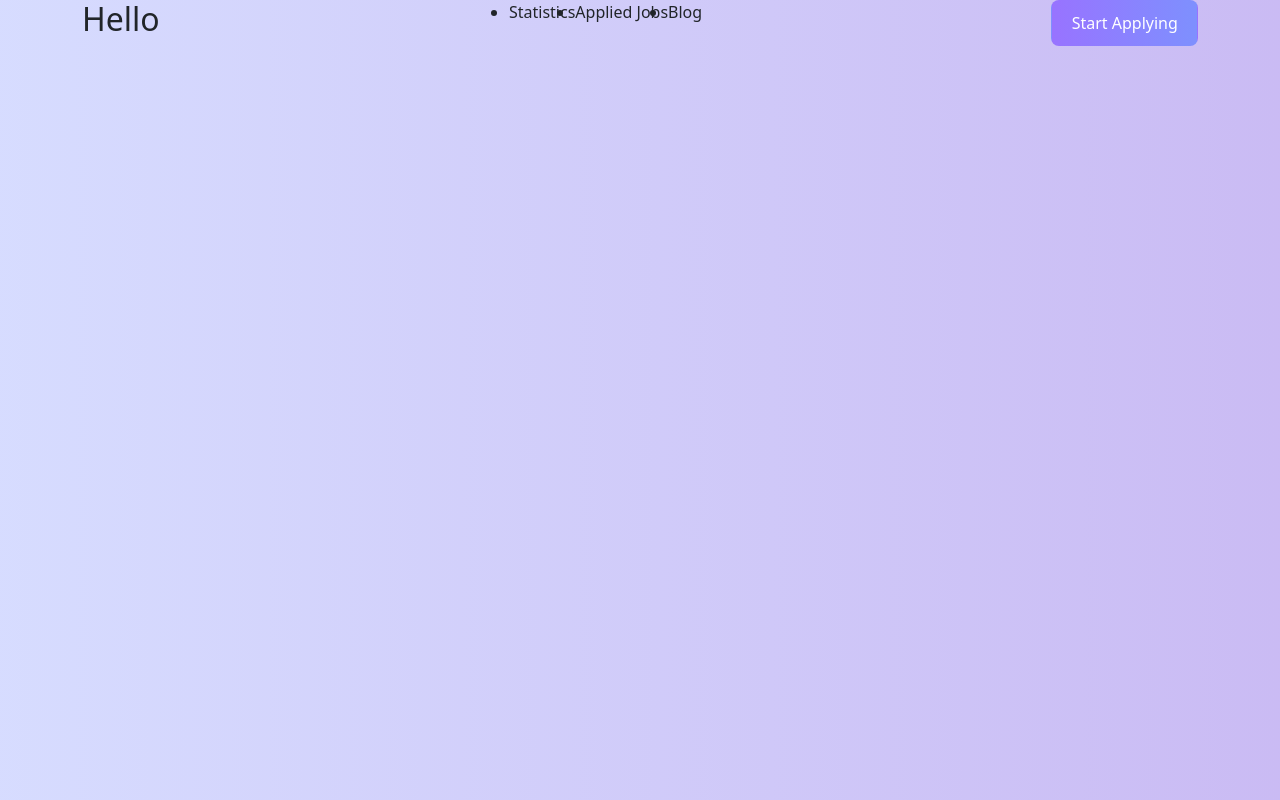
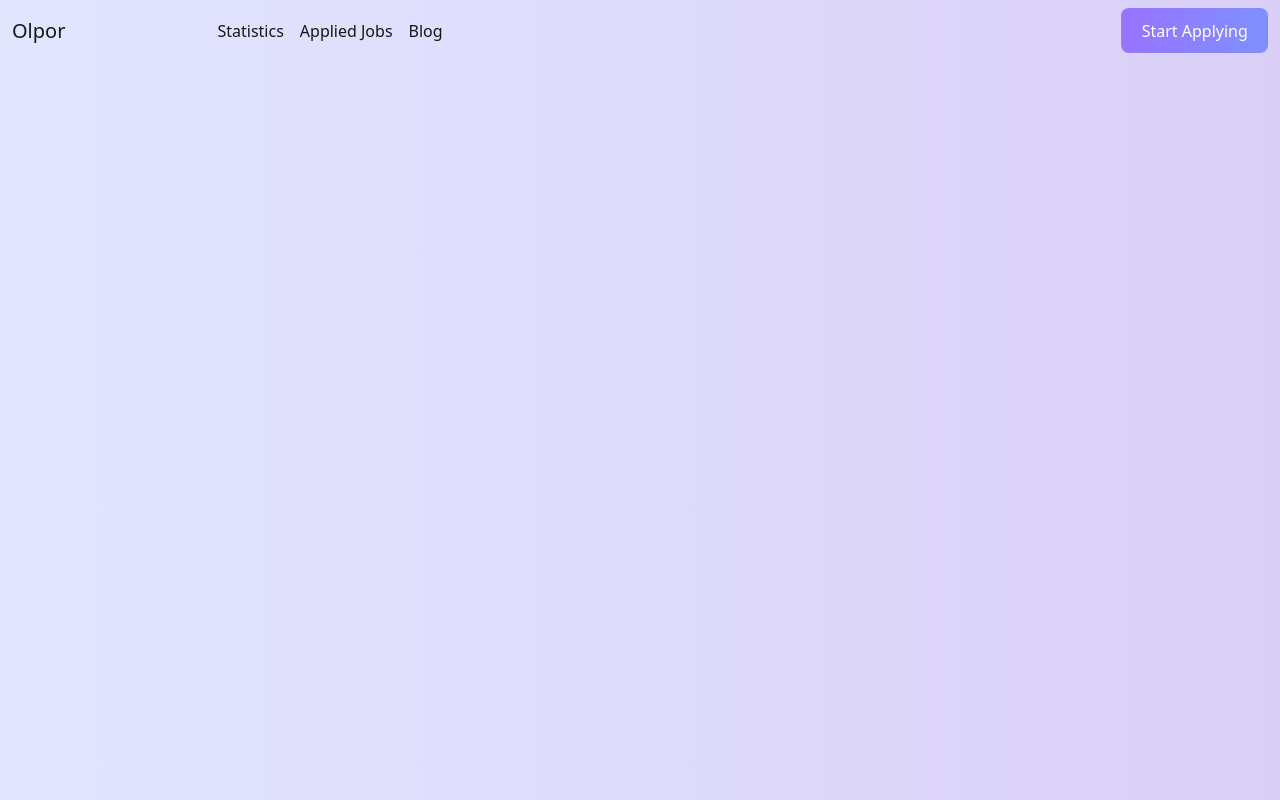
Before and after one commit to somaiya484/career, a React (Vite) app: page / in a window 1280 px wide. Built offline with nearby package versions, Linux system fonts and the light colour scheme.

Commit message:
navber added

```diff
--- a/src/App.jsx
+++ b/src/App.jsx
@@ -4,13 +4,15 @@ import viteLogo from '/vite.svg'
 import './App.css'
 import 'bootstrap/dist/css/bootstrap.min.css';
 import Header from './components/Header/Header';
+import Footer from './components/Footer';
 
 function App() {
   const [count, setCount] = useState(0)
 
   return(
     <>
-    <Header/>
+      <Header/>
+      {/* <Footer/> */}
     </>
   )
 }
--- /dev/null
+++ b/src/components/Footer.jsx
@@ -0,0 +1,43 @@
+import React from 'react';
+
+const Footer = () => {
+    return (
+        <>
+            <div className='bg-dark text-white d-flex'>
+                <div className='mx-5 '>
+                    <h2>Olpor</h2>
+                    <p>There are many variations of passages of Lorem Ipsum <br /> , but the majority have suffered alteration <br /> in some form.</p>
+                </div>
+                <div className='me-4'>
+                    <h3>Company</h3>
+                    <p>About Us</p>
+                    <p>Work</p>
+                    <p>Latest News</p>
+                    <p>Careers</p>
+                </div>
+                <div className='me-4'>
+                    <h3>Product</h3>
+                    <p>Prototype</p>
+                    <p>Plans & Pricing</p>
+                    <p>Customers</p>
+                    <p>Integrations</p>
+                </div>
+                <div className='me-4'>
+                    <h3>Support</h3>
+                    <p>Help Desk</p>
+                    <p>Sales</p>
+                    <p>Become a Partner</p>
+                    <p>Developers</p>
+                </div>
+                <div className='me-4'>
+                    <h3>Contact</h3>
+                    <p>524 Broadway , NYC
+                        <br />
+                    +1 777 - 978 - 5570</p>
+                </div>
+            </div>
+        </>
+    );
+};
+
+export default Footer;
--- a/src/components/Header/Header.css
+++ b/src/components/Header/Header.css
@@ -1,7 +1,14 @@
 .header{
     width: 100%;
     height: 100vh;
-    background: linear-gradient(to right, #7e8ffe50, #5626db50);
+    background: linear-gradient(to right, #7e8ffe39, #5626db38);
+}
+ul{
+    list-style: none;
+    color: #757575;
+}
+.list-one{
+    color: #493b70;
 }
 button{
 
--- a/src/components/Header/Header.jsx
+++ b/src/components/Header/Header.jsx
@@ -4,20 +4,47 @@ import './Header.css'
 const Header = () => {
     return (
         <>
-            <div className='header '>
-                <div className='d-flex  justify-content-between container'>
-                    <h2 className=''>Hello</h2>
-                    <nav>
-                        <ul className='d-flex  justify-content-between container'>
-                            <li>Statistics</li>
-                            <li>Applied Jobs</li>
+            {/* <div classNameName='header '>
+                <div className='d-flex  justify-content-between container '>
+                    <h2 className='mt-4'>Olpor</h2>
+                    <nav className='mt-4 pt-2'>
+                        <ul className='d-flex  justify-content-between container  me-5'>
+                            <li className='list-one pe-3'>Statistics</li>
+                            <li className='pe-3'>Applied Jobs</li>
                             <li>Blog</li>
                         </ul>
                     </nav>
-                    <button>Start Applying</button>
+                    <button className='mt-4'>Start Applying</button>
                 </div>
+            </div> */}
 
+
+            <div className='header'>
+                <nav className="navbar navbar-expand-lg bg-body-tertiary">
+                    <div className="container-fluid">
+                        <a className="navbar-brand me-5 pe-5" href="#">Olpor</a>
+                        <button className="navbar-toggler" type="button" data-bs-toggle="collapse" data-bs-target="#navbarSupportedContent" aria-controls="navbarSupportedContent" aria-expanded="false" aria-label="Toggle navigation">
+                            <span className="navbar-toggler-icon"></span>
+                        </button>
+                        <div className="collapse navbar-collapse ms-5" id="navbarSupportedContent">
+                            <ul className="navbar-nav me-auto mb-2 mb-lg-0">
+                                <li className="nav-item">
+                                    <a className="list-one nav-link active " aria-current="page" href="#">Statistics</a>
+                                </li>
+                                <li className="nav-item">
+                                    <a className="nav-link active" aria-current="page" href="#">Applied Jobs</a>
+                                </li>
+                                <li className="nav-item">
+                                    <a className="nav-link active" aria-current="page" href="#">Blog</a>
+                                </li>
+                            </ul>
+                            <button type="submit">Start Applying</button>
+
+                        </div>
+                    </div>
+                </nav>
             </div>
+
         </>
     );
 };
```
